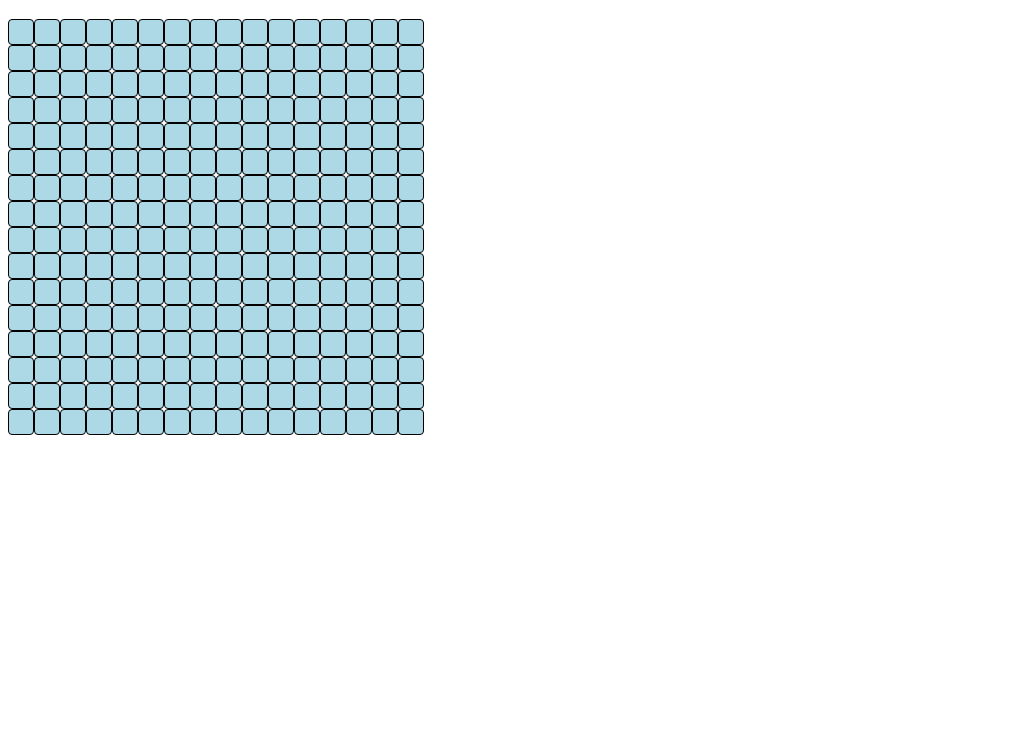
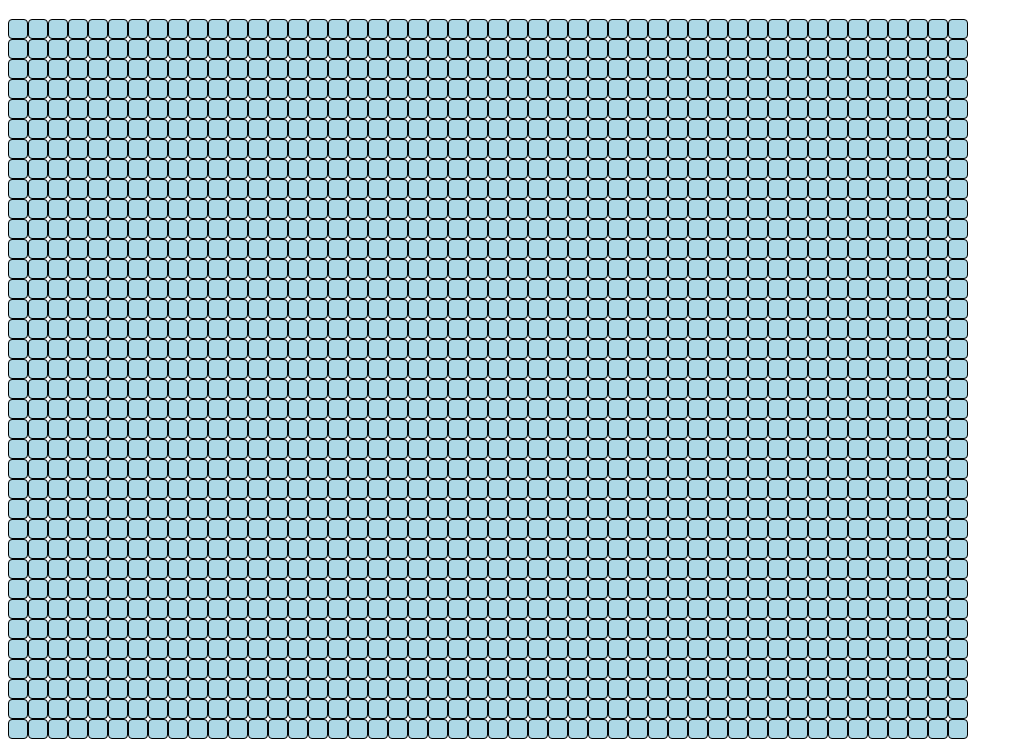
Before and after one commit to rdat5/Etch-a-Sketch, a plain HTML site: page index.html in a window 1280 px wide. Shown: the part 61-800 px from the top of the page, without its empty margins (0-1023 px from the left). Drawn offline with Linux system fonts and the light colour scheme.

Commit message:
Update grid container to constrain size of cels

```diff
--- a/script.js
+++ b/script.js
@@ -1,7 +1,7 @@
 const gridContainer = document.querySelector('.grid-container');
 
-const rows = 16;
-const cols = 16;
+const rows = 48;
+const cols = 48;
 
 function changeColor(cel)
 {
@@ -14,14 +14,14 @@ for (let i = 0; i < rows; i++)
     row.style.display = "flex";
     row.style.flexDirection = "column";
     row.style.gap = "0";
+    row.style.flex = "auto";
     for (let j = 0; j < cols; j++)
     {
         const cel = document.createElement('div');
-        cel.style.width = '24px';
-        cel.style.height = '24px';
         cel.style.backgroundColor = "lightblue";
         cel.style.border = "1px solid black";
         cel.style.borderRadius = "4px";
+        cel.style.flex = "auto";
         row.appendChild(cel);
         cel.onmouseenter = () => changeColor(cel);
     }
--- a/style.css
+++ b/style.css
@@ -1,4 +1,6 @@
 .grid-container {
     display: flex;
     gap: 0;
+    width: 960px;
+    height: 960px;
 }
```
